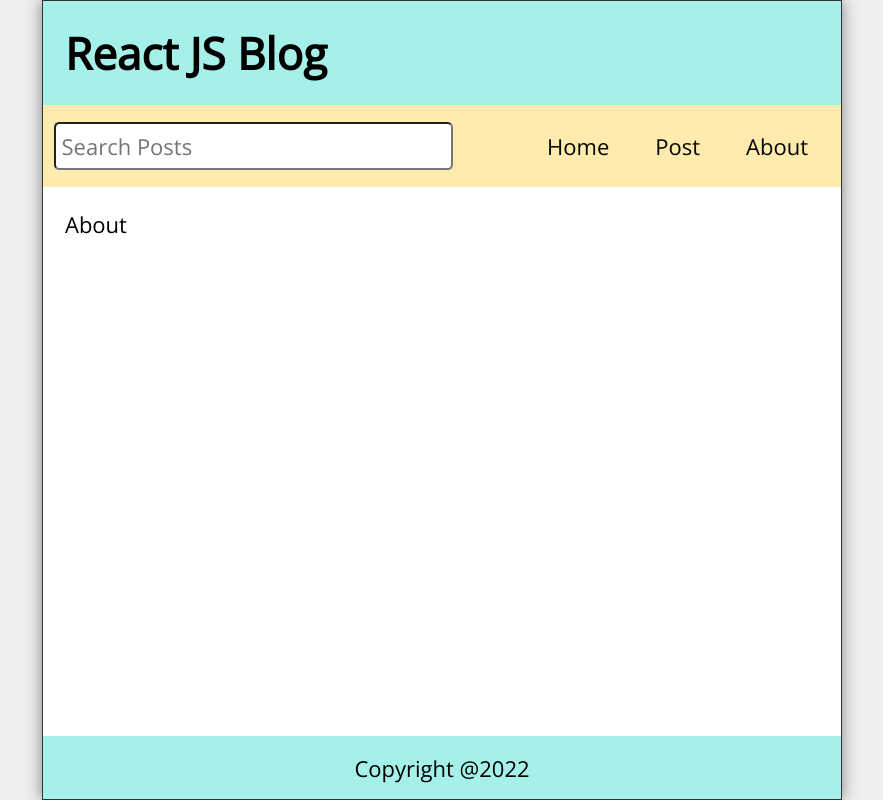
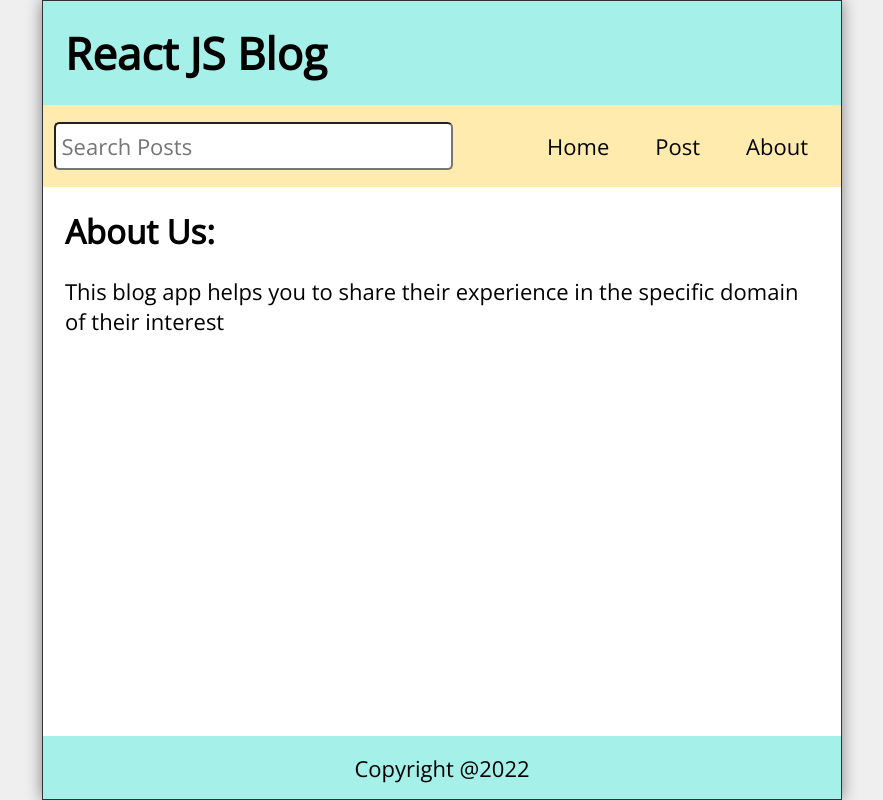
Before and after one commit to Vaidik1308/Blog-app, a React (Create React App) app: page /about in a window 1280 px wide. Shown: the whole page, without its empty margins (198-1081 px from the left). Built offline with nearby package versions, Linux system fonts and the light colour scheme.

Commit message:
added info to the About.js page

```diff
--- a/src/About.js
+++ b/src/About.js
@@ -2,7 +2,12 @@ import React from 'react'
 
 const About = () => {
   return (
-    <main className='About'>About</main>
+    <main className='About'>
+      <h2>About Us:</h2>
+      <p style={{marginTop: "1rem"}}>
+        This blog app helps you to share their experience in the specific domain of their interest
+      </p>
+    </main>
   )
 }
 
```
